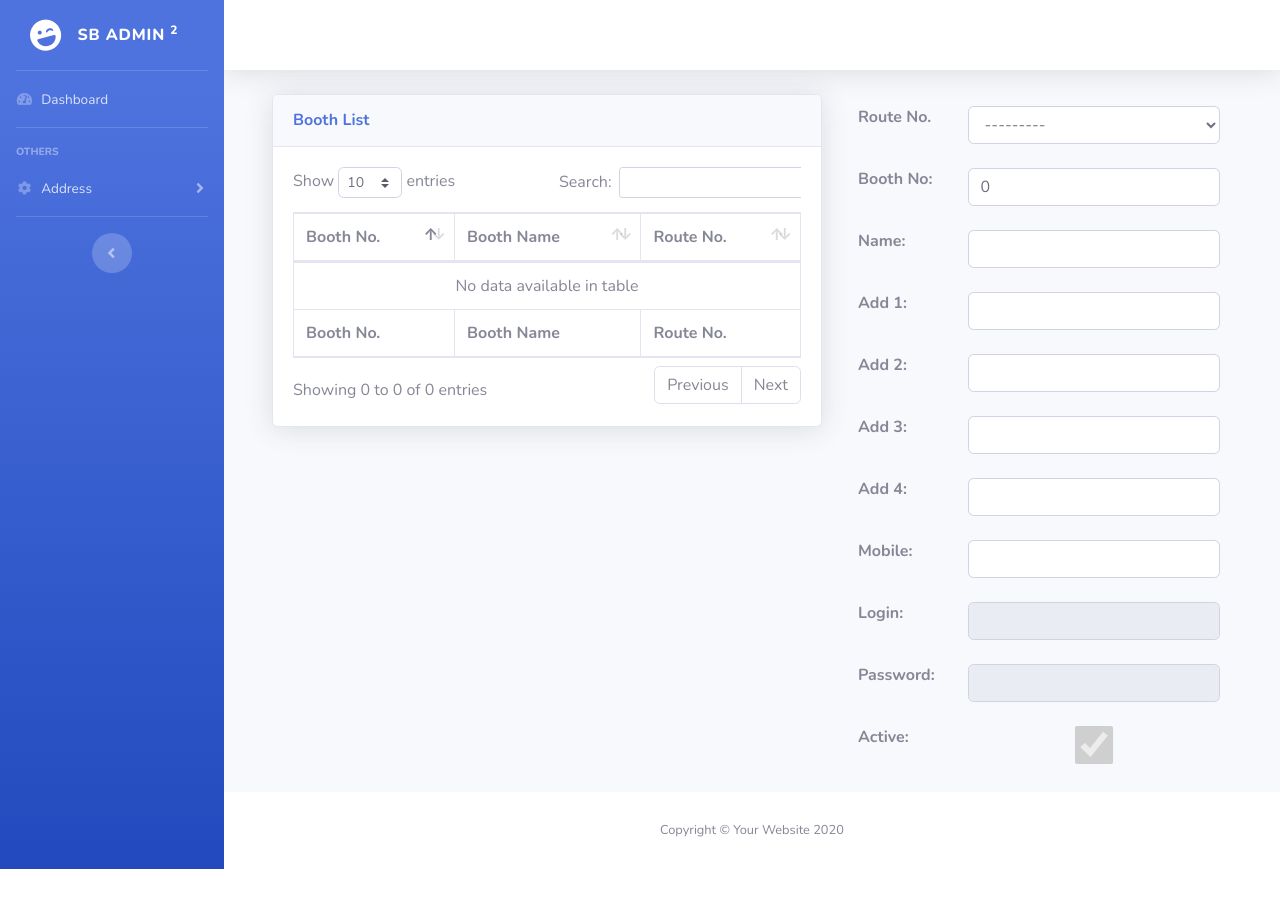
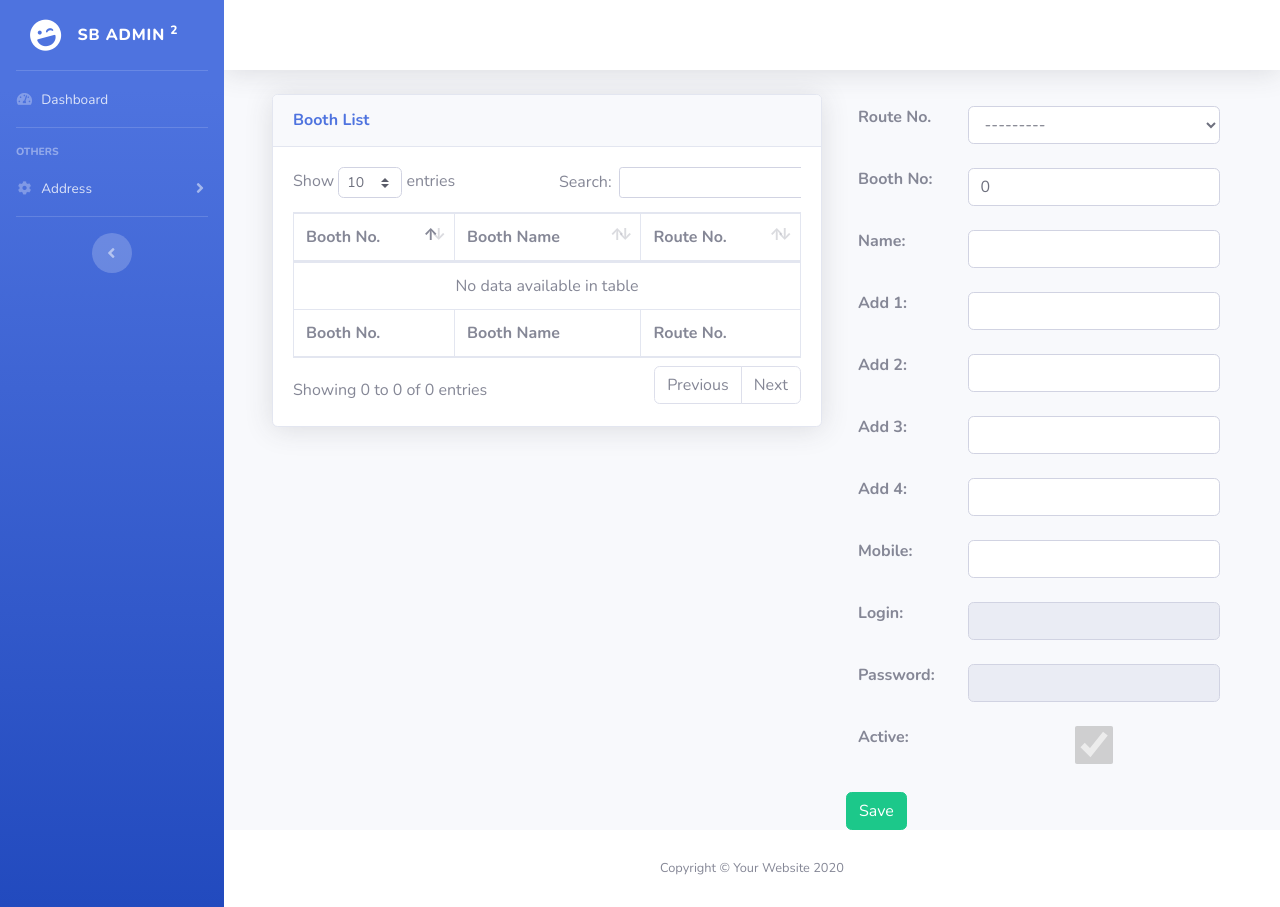
Before and after one commit to sachajoy/Sikar-Booth-Demand, a Django app: page /create-list-booth/ in a window 1280 px wide. Before the commit the page ends 869 px from the top, so only its background shows below. Run offline with Django 3.2, Linux system fonts and the light colour scheme; data that the repository does not hold is empty; some libraries are stand-ins or nearby versions.

Commit message:
Added the save button on the booth create form

```diff
--- a/booth/templates/booth/booth_create_list.html
+++ b/booth/templates/booth/booth_create_list.html
@@ -44,6 +44,7 @@
                 <table class="table table-borderless">
                     {{ form.as_table }}
                 </table>
+                <input class="btn btn-success" type="submit" value="Save">
             </div>
         </div>
     </div>
```
